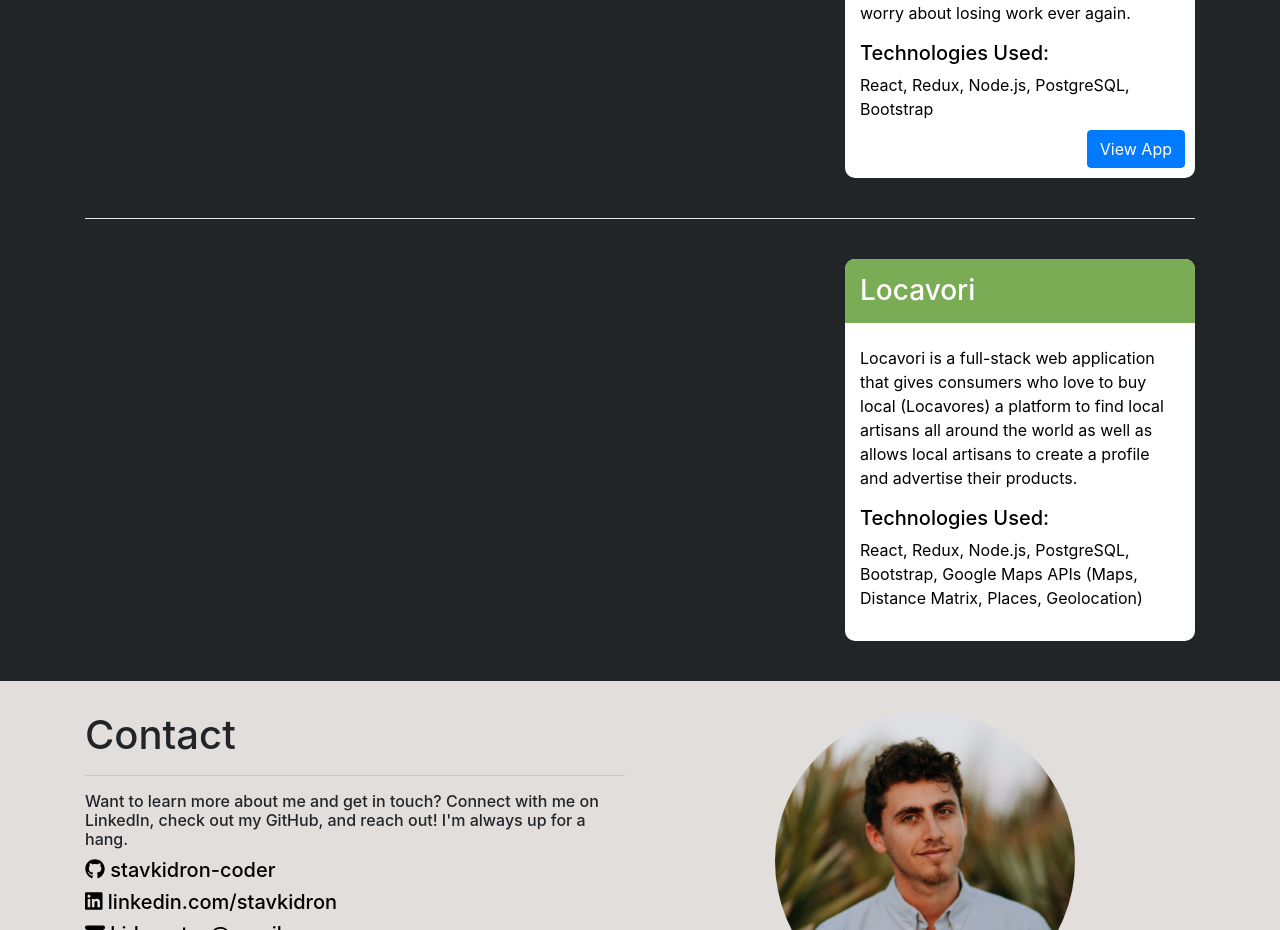
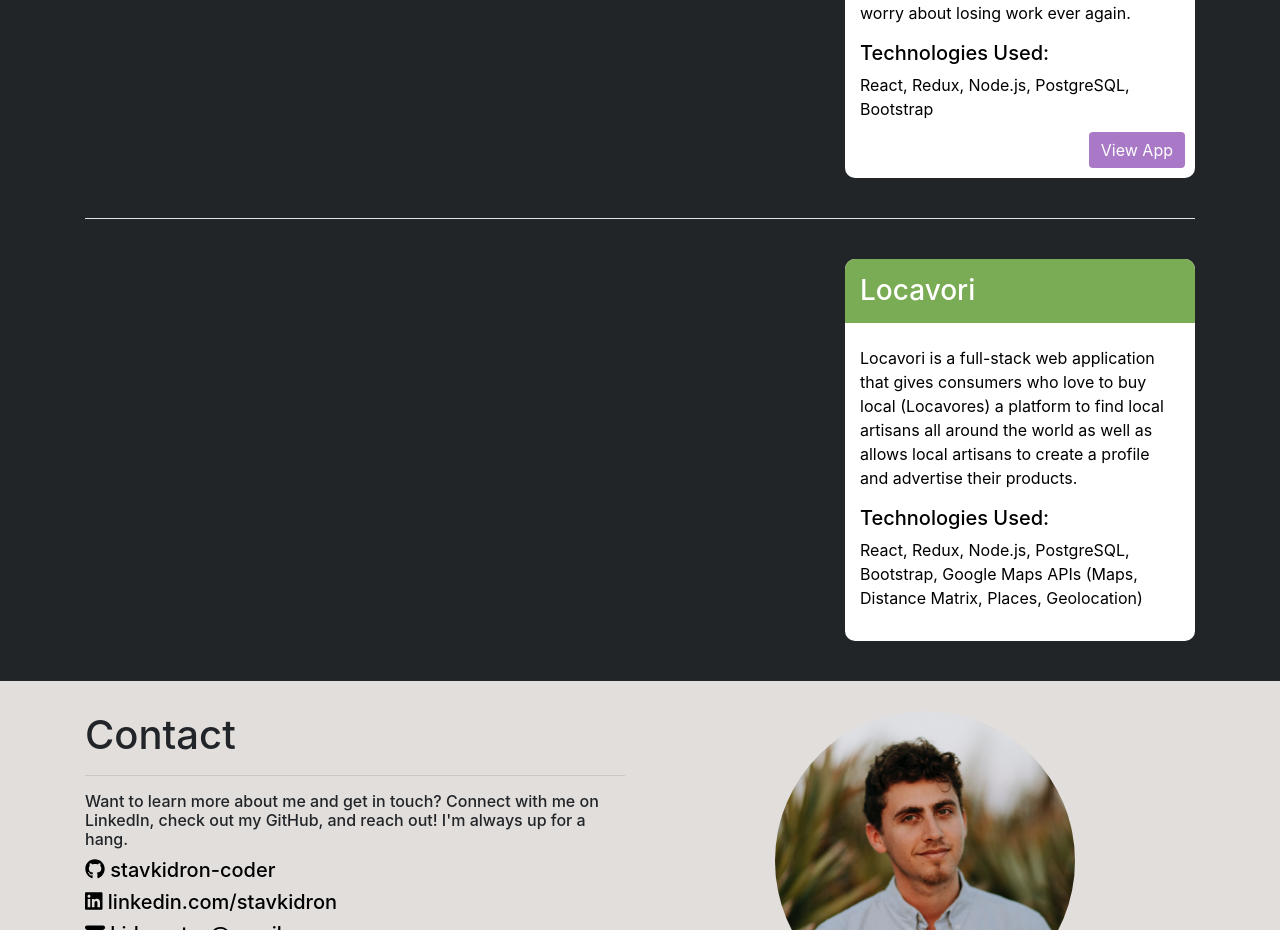
Before and after one commit to stavkidron-coder/personal-website, a React (Create React App) app: page /#/ in a window 1280 px wide. Shown: the part 2480-3410 px from the top of the page. Built offline with nearby package versions, Linux system fonts and the light colour scheme.

Commit message:
changed songrwiter view app btn to purple

```diff
--- a/src/Components/Home/PreviousWork/PreviousWork.css
+++ b/src/Components/Home/PreviousWork/PreviousWork.css
@@ -64,3 +64,15 @@
     /* border-bottom: 1px solid white; */
     padding: 15px;
 }
+
+.purpleBtn {
+    background-color: rgb(169, 120, 199) !important;
+    color: white !important;
+    border: none !important;
+  }
+
+  .purpleBtn:hover {
+    background-color: rgb(137, 91, 165)!important;
+    color: white!important;
+    border: none!important;
+  }
--- a/src/Components/Home/PreviousWork/PreviousWork.js
+++ b/src/Components/Home/PreviousWork/PreviousWork.js
@@ -98,7 +98,7 @@ class Work extends Component {
                                     </p>
                                 </div>
                                 <div className="descriptionFooter">
-                                    <Button color="primary" onClick={this.songwriterBtn}>View App</Button>
+                                    <Button className="purpleBtn" onClick={this.songwriterBtn}>View App</Button>
                                 </div>
                             </div>
                         </Col>
```
Also changed, not shown: 1 other file (tests, documents, lock files or other folders).
